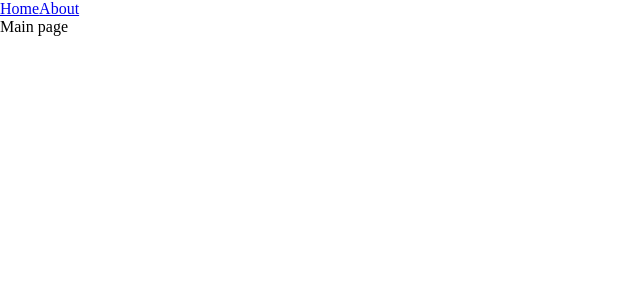
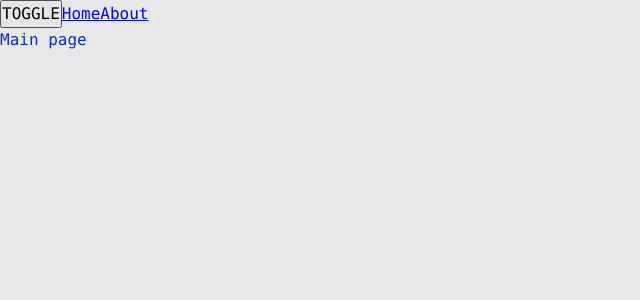
Before and after one commit to saroyangor/programming-blog, a React app: page / in a window 1280 px wide. Shown: the top 300 px of the page, without its empty margins (0-640 px from the left). Built offline with nearby package versions, Linux system fonts and the light colour scheme.

Commit message:
7. Организация стилей. Добавляем темы

```diff
--- a/src/App.tsx
+++ b/src/App.tsx
@@ -4,11 +4,15 @@
 import {MainPageAsync} from "@/pages/MainPage/MainPage.async";
 import {AboutPageAsync} from "@/pages/AboutPage/AboutPage.async";
 
-import './index.scss';
+import './styles/index.scss';
+import {useTheme} from "@/theme/useTheme";
 
 const App = () => {
+  const {theme, toggleTheme} = useTheme()
+
   return (
-    <div className='app'>
+    <div className={`app ${theme}`}>
+      <button onClick={toggleTheme}>TOGGLE</button>
       <Link to='/'>Home</Link>
       <Link to='/about'>About</Link>
       <Suspense fallback={<div>Loading...</div>}>
--- a/src/index.tsx
+++ b/src/index.tsx
@@ -1,10 +1,13 @@
 import {render} from "react-dom";
 import App from "./App";
 import {BrowserRouter} from "react-router-dom";
+import ThemeProvider from "@/theme/ThemeProvider";
 
 render(
   <BrowserRouter>
-    <App />
+    <ThemeProvider>
+      <App />
+    </ThemeProvider>
   </BrowserRouter>,
   document.getElementById('root')
 )
--- /dev/null
+++ b/src/styles/index.scss
@@ -0,0 +1,23 @@
+@import "reset";
+@import "./variables/global";
+@import "./themes/light";
+@import "./themes/dark";
+
+body {
+  font: var(--font-m);
+  color: var(--primary-color);
+}
+
+.app {
+  background: var(--bg-color);
+  min-height: 100vh;
+}
+
+.content-page {
+  display: flex;
+}
+
+.page-wrapper {
+  flex-grow: 1;
+  padding: 20px;
+}
--- a/src/index.scss
+++ b/src/styles/reset.scss
@@ -11,16 +11,3 @@
   margin: 0;
   font: inherit;
 }
-
-.app {
-  min-height: 100vh;
-}
-
-.content-page {
-  display: flex;
-}
-
-.page-wrapper {
-  flex-grow: 1;
-  padding: 20px;
-}
--- /dev/null
+++ b/src/styles/themes/dark.scss
@@ -0,0 +1,8 @@
+.app_dark_theme {
+  --bg-color: #090949;
+  --inverted-bg-color: #e8e8ea;
+  --primary-color: #04ff04;
+  --secondary-color: #049604;
+  --inverted-primary-color: #0232c2;
+  --inverted-secondary-color: #0452ff;
+}
--- /dev/null
+++ b/src/styles/themes/light.scss
@@ -0,0 +1,8 @@
+:root {
+  --bg-color: #e8e8ea;
+  --inverted-bg-color: #090949;
+  --primary-color: #0232c2;
+  --secondary-color: #0449e0;
+  --inverted-primary-color: #04ff04;
+  --inverted-secondary-color: #049604;
+}
--- /dev/null
+++ b/src/styles/variables/global.scss
@@ -0,0 +1,26 @@
+:root {
+  // Fonts
+  --font-family-main: consolas, "Times New Roman", serif;
+  --font-size-m: 16px;
+  --font-line-m: 24px;
+  --font-m: var(--font-size-m) / var(--font-line-m) var(--font-family-main);
+  --font-size-l: 24px;
+  --font-line-l: 32px;
+  --font-l: var(--font-size-l) / var(--font-line-l) var(--font-family-main);
+  --font-size-xl: 32px;
+  --font-line-xl: 40px;
+  --font-xl: var(--font-size-xl) / var(--font-line-xl) var(--font-family-main);
+
+  // Colors
+  --overlay-color: rgba(0 0 0 / 60%);
+  --red-light: #f00;
+  --red-dark: #ce0505;
+
+  // Sizes
+  --navbar-height: 50px;
+  --sidebar-width: 300px;
+  --sidebar-width-collapsed: 80px;
+
+  // Indexes
+  --modal-z-index: 10;
+}
--- /dev/null
+++ b/src/theme/ThemeContext.ts
@@ -0,0 +1,15 @@
+import { createContext } from 'react';
+
+export enum Theme {
+  LIGHT = 'app_light_theme',
+  DARK = 'app_dark_theme'
+}
+
+export interface ThemeContextProps {
+  theme?: Theme
+  setTheme?: (theme: Theme) => void
+}
+
+export const ThemeContext = createContext<ThemeContextProps>({});
+
+export const LOCAL_STORAGE_THEME_KEY = 'theme';
--- /dev/null
+++ b/src/theme/ThemeProvider.tsx
@@ -0,0 +1,28 @@
+import React, { FC, useMemo, useState } from 'react';
+
+import { LOCAL_STORAGE_THEME_KEY, Theme, ThemeContext } from './ThemeContext';
+
+const defaultTheme = localStorage.getItem(LOCAL_STORAGE_THEME_KEY) as Theme || Theme.LIGHT;
+
+interface ThemeProviderProps {
+  initialTheme?: Theme
+}
+
+const ThemeProvider: FC<ThemeProviderProps> = (props) => {
+  const { children, initialTheme } = props;
+
+  const [theme, setTheme] = useState<Theme>(initialTheme || defaultTheme);
+
+  const defaultProps = useMemo(() => ({
+    theme,
+    setTheme,
+  }), [theme]);
+
+  return (
+    <ThemeContext.Provider value={defaultProps}>
+      {children}
+    </ThemeContext.Provider>
+  );
+};
+
+export default ThemeProvider;
--- /dev/null
+++ b/src/theme/useTheme.ts
@@ -0,0 +1,24 @@
+import { useContext } from 'react';
+
+import { LOCAL_STORAGE_THEME_KEY, Theme, ThemeContext } from './ThemeContext';
+
+interface UseThemeResult {
+  toggleTheme: () => void
+  theme: Theme
+}
+
+export const useTheme = (): UseThemeResult => {
+  const { theme, setTheme } = useContext(ThemeContext);
+
+  const toggleTheme = () => {
+    const newTheme = theme === Theme.DARK ? Theme.LIGHT : Theme.DARK;
+    setTheme?.(newTheme);
+    document.body.className = newTheme;
+    localStorage.setItem(LOCAL_STORAGE_THEME_KEY, newTheme);
+  };
+
+  return {
+    theme: theme || Theme.LIGHT,
+    toggleTheme,
+  };
+};
```
